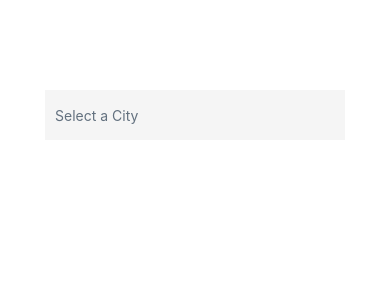
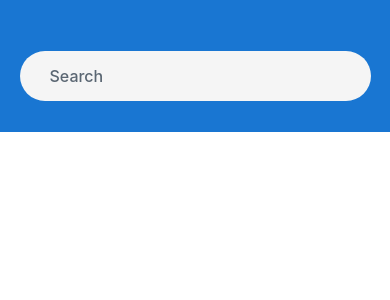
Before and after one commit to emuraton/minimalist-my-weather, a React Native app in the folder minimalist-my-weather/: screen / in a window 390 px wide. Shown: the top 300 px of the page. Built offline with nearby package versions, Linux system fonts and the light colour scheme.

Commit message:
style SearchInput

```diff
--- a/minimalist-my-weather/App.js
+++ b/minimalist-my-weather/App.js
@@ -59,12 +59,14 @@ export default class App extends React.Component {
     return (
       <ApolloProvider client={client}>
         <>
-          <View style={styles.container}>
+          <View style={styles.inputContainer}>
             <SearchInput
-              placeholder="Select a City"
+              placeholder="Search"
               onSubmit={this.handleSubmit}
               value={city}
             />
+          </View>
+          <View style={styles.weatherContainer}>
             {isLoading && <Text>Loading...</Text>}
             {!weathers && (
               <CityRow
@@ -72,8 +74,8 @@ export default class App extends React.Component {
                 handlePress={this.handleCityChoice}
               />
             )}
+            <WeatherView weathers={weathers} />
           </View>
-          <WeatherView weathers={weathers} />
         </>
       </ApolloProvider>
     );
@@ -81,8 +83,13 @@ export default class App extends React.Component {
 }
 
 const styles = StyleSheet.create({
-  container: {
-    backgroundColor: '#fff',
-    alignItems: 'center',
+  inputContainer: {
+    flex: 1,
+    backgroundColor: '#1976d2',
+  },
+  weatherContainer: {
+    flex: 5,
+    paddingTop: 50,
+    backgroundColor: 'white',
   },
 });
--- a/minimalist-my-weather/components/CityRow/index.js
+++ b/minimalist-my-weather/components/CityRow/index.js
@@ -3,6 +3,9 @@ import { Text, StyleSheet, FlatList, View } from 'react-native';
 import { ApolloConsumer } from 'react-apollo';
 
 const styles = StyleSheet.create({
+  container: {
+    flex: 4,
+  },
   row: {
     width: 300,
     height: 10,
@@ -26,6 +29,7 @@ function CityRow({ locations, handlePress }) {
     <ApolloConsumer>
       {client => (
         <FlatList
+          style={styles.container}
           data={locations}
           renderItem={({ item }) => {
             return (
--- a/minimalist-my-weather/components/Search/index.js
+++ b/minimalist-my-weather/components/Search/index.js
@@ -3,18 +3,21 @@ import { TextInput, StyleSheet, View } from 'react-native';
 import { ApolloConsumer } from 'react-apollo';
 
 const styles = StyleSheet.create({
-  searchBar: {
-    paddingTop: 50,
+  container: {
+    flex: 1,
+    alignItems: 'center',
+    justifyContent: 'center',
+    paddingTop: 20,
   },
   textInput: {
-    width: 300,
+    width: '90%',
     height: 50,
-    marginTop: 40,
     backgroundColor: '#f5f5f5',
-    marginHorizontal: 20,
-    paddingHorizontal: 10,
-    alignSelf: 'center',
-    color: '#63717f',
+    color: '#5a6672',
+    borderRadius: 50,
+    paddingLeft: 30,
+    fontSize: 16,
+    fontWeight: '500',
   },
 });
 
@@ -38,7 +41,7 @@ export default class SeachInput extends Component {
     return (
       <ApolloConsumer>
         {client => (
-          <View style={styles.searchBar}>
+          <View style={styles.container}>
             <TextInput
               value={this.props.value || this.state.text}
               autoCorrect={false}
@@ -48,6 +51,7 @@ export default class SeachInput extends Component {
               clearButtonMode="always"
               onChangeText={this.handleChangeText}
               onSubmitEditing={() => this.handleSubmitEditing(client)}
+              placeholderTextColor={styles.textInput.color}
             />
           </View>
         )}
--- a/minimalist-my-weather/components/WeatherView/index.js
+++ b/minimalist-my-weather/components/WeatherView/index.js
@@ -2,11 +2,6 @@ import React from 'react';
 import { Image, StyleSheet, View, Text } from 'react-native';
 
 const styles = StyleSheet.create({
-  container: {
-    flex: 1,
-    alignItems: 'center',
-    paddingTop: 50,
-  },
   image: {
     height: 200,
     width: 200,
@@ -28,7 +23,7 @@ export default function WeatherView({ weathers }) {
   } = weathers[0];
 
   return (
-    <View style={styles.container}>
+    <View>
       <Image
         source={{
           uri: `${BASE_URL}/static/img/weather/png/${weatherAbbr}.png`,
```
